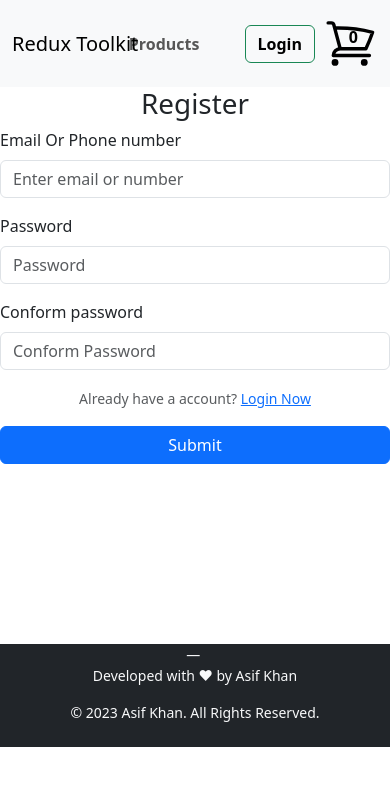
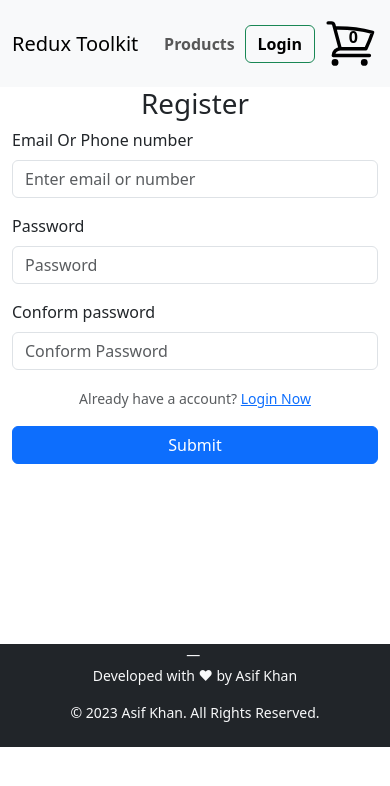
Before and after one commit to KingOfKings01/React-Assignment, a React (Vite) app: page /register in a window 390 px wide. Shown: the top 786 px of the page. Built offline with nearby package versions, Linux system fonts and the light colour scheme; no server answers.

Commit message:
fix styling problems on small mobiles

```diff
--- a/index.html
+++ b/index.html
@@ -2,9 +2,9 @@
 <html lang="en">
   <head>
     <meta charset="UTF-8" />
-    <link rel="icon" type="image/svg+xml" href="/vite.svg" />
+    <!-- <link rel="icon" type="image/svg+xml" href="/vite.svg" /> -->
     <meta name="viewport" content="width=device-width, initial-scale=1.0" />
-    <title>RTK</title>
+    <title>React Assignment</title>
   </head>
   <body>
     <div id="root"></div>
--- a/src/App.css
+++ b/src/App.css
@@ -44,3 +44,17 @@
 .main-wrapper {
   min-height: 65vh;
 }
+
+
+
+.products-link{
+  position: "relative";
+  left: "-50%"
+}
+
+@media (max-width: 365px) {
+  .products-link{
+    left: "-10%"
+  }
+
+}
--- a/src/components/Login.jsx
+++ b/src/components/Login.jsx
@@ -55,7 +55,7 @@ export default function Login() {
           <Form.Group className="mb-3 " controlId="emailORphone">
             <Form.Label>Email Or Phone number</Form.Label>
             <Form.Control
-              type="tel"
+              type="text"
               autoComplete="off"
               placeholder="Enter email or number"
               name="emailORphone"
--- a/src/components/NavBar.jsx
+++ b/src/components/NavBar.jsx
@@ -21,7 +21,7 @@ export default function NavBar() {
         <Navbar.Brand href="">Redux Toolkit</Navbar.Brand>
         <Nav>
           <Nav.Link to="/" as={Link}>
-            <b style={{ position: "relative", left: "-50%" }}>Products</b>
+            <b className="products-link">Products</b>
           </Nav.Link>
         </Nav>
         {/* <Navbar.Collapse className="justify-content-end"> */}
--- a/src/components/Registration.jsx
+++ b/src/components/Registration.jsx
@@ -53,7 +53,7 @@ export default function Registration() {
           <Form.Group className="mb-3 " controlId="emailORphone">
             <Form.Label>Email Or Phone number</Form.Label>
             <Form.Control
-              type="tel"
+              type="text"
               autoComplete="off"
               placeholder="Enter email or number"
               name="emailORphone"
--- a/src/components/RootLayout.jsx
+++ b/src/components/RootLayout.jsx
@@ -12,7 +12,7 @@ export default function RootLayout() {
         <NavBar className="mb-2" />
 
 
-        <main className="main-wrapper">
+        <main className="main-wrapper container">
           <Outlet />
         </main>
 
```
